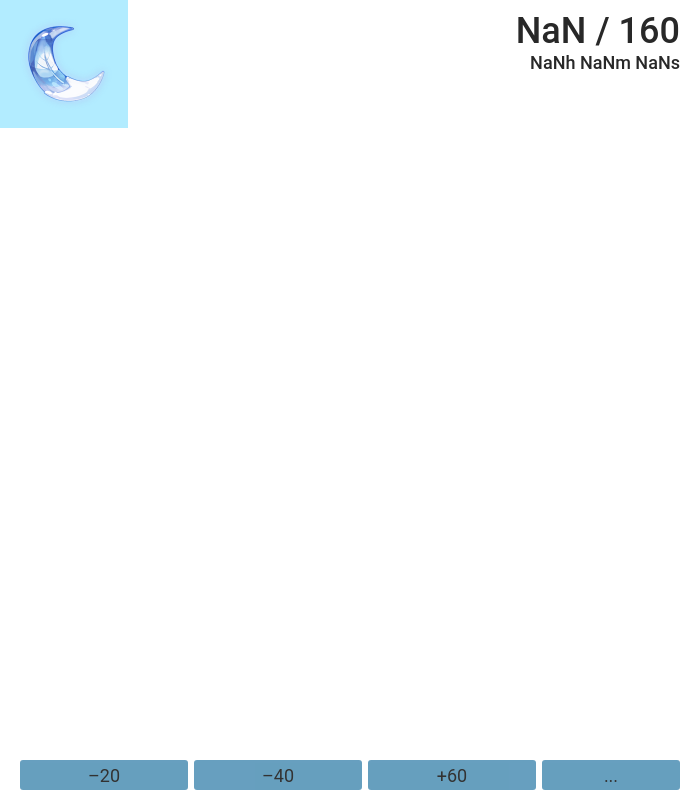
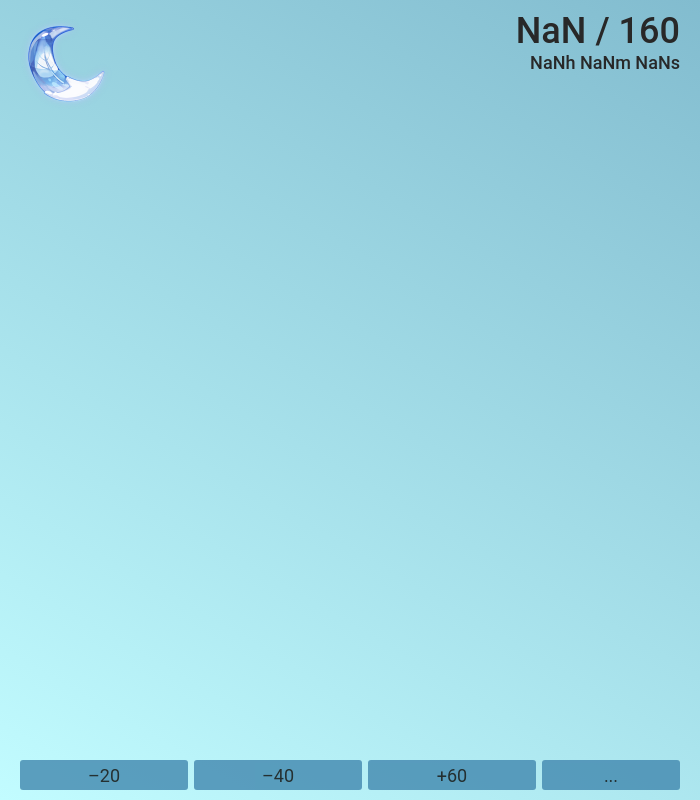
Before and after one commit to Canpake/resin-tracker, an Electron app: page index.html in a window 700 px wide. Drawn offline with Linux system fonts and the light colour scheme; a web font is replaced by a local one.

Commit message:
added background

```diff
--- a/styles.css
+++ b/styles.css
@@ -4,6 +4,7 @@
     --button-color-alt: #AF9041;
     --resin-fill: #56CCF2;
     --bg-color: #B2ECFF;
+    --bg-gradient: linear-gradient(30deg, #C2FCFF, #82BCCF);
     --bg-image: url(assets/images/resin.png);
 }
 
@@ -21,7 +22,8 @@
 
     -webkit-user-select: none;
     -webkit-app-region: drag;
-    /* background-color: rgba(100, 100, 100, 0.5); */
+    z-index: -1;
+    background: var(--bg-gradient);
 }
 
 body {
@@ -57,7 +59,7 @@ button:focus {
     left: 0;
     z-index: -1;
     background-image: var(--bg-image);
-    background-color: var(--bg-color);
+    /* background-color: var(--bg-color); */
     background-size: cover;
 }
 
```
